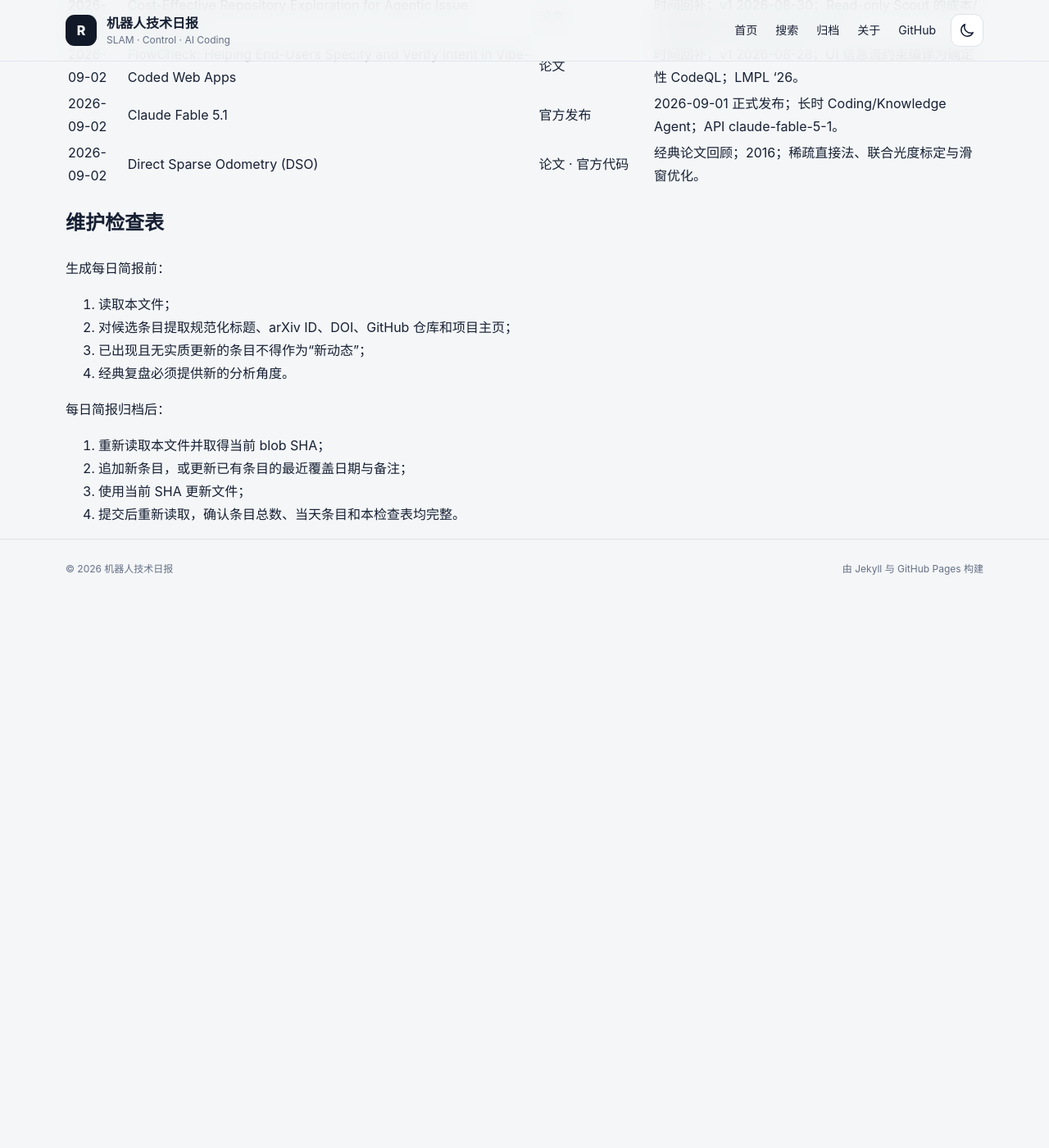
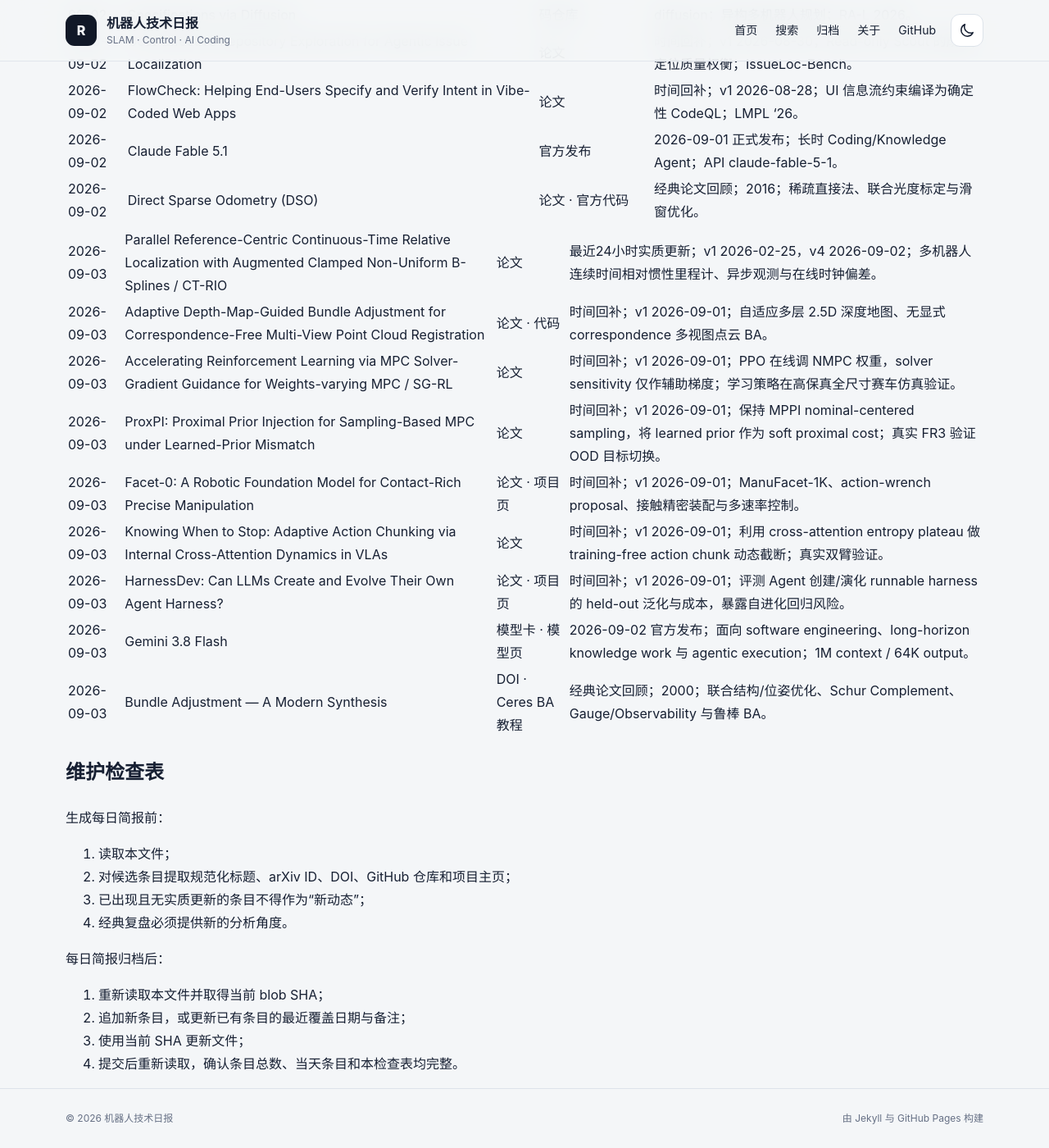
Before and after one commit to helywin/daily, a Jekyll site: the page built from robotics-brief-covered-items.md, in a window 1280 px wide and 1400 px high, scrolled down 30937 px. Shown: the whole window at 82% size. Built offline with Jekyll 4.4.1, drawn with Linux system fonts in a browser that asks for light colours; our own code applies the rules of GitHub Pages for plain Markdown files; before the commit the page ends 31667 px from its top, so only the background shows below that; some of the changed text lies outside the part shown.

Commit message:
docs: update robotics brief coverage index for 2026-09-03

```diff
--- a/robotics-brief-covered-items.md
+++ b/robotics-brief-covered-items.md
@@ -1,6 +1,6 @@
 # 机器人技术简报已覆盖条目索引
 
-> 最后更新：2026-09-02（Asia/Shanghai）
+> 最后更新：2026-09-03（Asia/Shanghai）
 >
 > 用途：每日简报选题前强制查重。本文件保留全部历史条目的最近覆盖日期、规范标题、至少一个可直接访问的原始来源和必要备注。
 >
@@ -63,6 +63,8 @@
 > 2026-09-01 新增 8 条主动态与 1 条经典论文回顾，共 478 条。
 >
 > 2026-09-02 新增 8 条主动态与 1 条经典论文回顾，共 487 条。
+>
+> 2026-09-03 新增 8 条主动态与 1 条经典论文回顾，共 496 条。
 
 ## 已核验条目
 
@@ -563,6 +565,17 @@
 | 2026-09-02 | Claude Fable 5.1 | [官方发布](https://www.anthropic.com/claude/fable) | 2026-09-01 正式发布；长时 Coding/Knowledge Agent；API claude-fable-5-1。 |
 | 2026-09-02 | Direct Sparse Odometry (DSO) | [论文](https://arxiv.org/abs/1607.02565) · [官方代码](https://github.com/JakobEngel/dso) | 经典论文回顾；2016；稀疏直接法、联合光度标定与滑窗优化。 |
 
+
+| 2026-09-03 | Parallel Reference-Centric Continuous-Time Relative Localization with Augmented Clamped Non-Uniform B-Splines / CT-RIO | [论文](https://arxiv.org/abs/2602.22006) | 最近24小时实质更新；v1 2026-02-25，v4 2026-09-02；多机器人连续时间相对惯性里程计、异步观测与在线时钟偏差。 |
+| 2026-09-03 | Adaptive Depth-Map-Guided Bundle Adjustment for Correspondence-Free Multi-View Point Cloud Registration | [论文](https://arxiv.org/abs/2609.01089) · [代码](https://github.com/YiranZhou-Robotics/ADM-BA) | 时间回补；v1 2026-09-01；自适应多层 2.5D 深度地图、无显式 correspondence 多视图点云 BA。 |
+| 2026-09-03 | Accelerating Reinforcement Learning via MPC Solver-Gradient Guidance for Weights-varying MPC / SG-RL | [论文](https://arxiv.org/abs/2609.01061) | 时间回补；v1 2026-09-01；PPO 在线调 NMPC 权重，solver sensitivity 仅作辅助梯度；学习策略在高保真全尺寸赛车仿真验证。 |
+| 2026-09-03 | ProxPI: Proximal Prior Injection for Sampling-Based MPC under Learned-Prior Mismatch | [论文](https://arxiv.org/abs/2609.00941) | 时间回补；v1 2026-09-01；保持 MPPI nominal-centered sampling，将 learned prior 作为 soft proximal cost；真实 FR3 验证 OOD 目标切换。 |
+| 2026-09-03 | Facet-0: A Robotic Foundation Model for Contact-Rich Precise Manipulation | [论文](https://arxiv.org/abs/2609.01596) · [项目页](https://pine-lab-ntu.github.io/facet-0/) | 时间回补；v1 2026-09-01；ManuFacet-1K、action-wrench proposal、接触精密装配与多速率控制。 |
+| 2026-09-03 | Knowing When to Stop: Adaptive Action Chunking via Internal Cross-Attention Dynamics in VLAs | [论文](https://arxiv.org/abs/2609.00908) | 时间回补；v1 2026-09-01；利用 cross-attention entropy plateau 做 training-free action chunk 动态截断；真实双臂验证。 |
+| 2026-09-03 | HarnessDev: Can LLMs Create and Evolve Their Own Agent Harness? | [论文](https://arxiv.org/abs/2609.01437) · [项目页](https://self-developing-agents.github.io/) | 时间回补；v1 2026-09-01；评测 Agent 创建/演化 runnable harness 的 held-out 泛化与成本，暴露自进化回归风险。 |
+| 2026-09-03 | Gemini 3.8 Flash | [模型卡](https://deepmind.google/models/model-cards/gemini-3-8-flash/) · [模型页](https://deepmind.google/models/gemini/flash/) | 2026-09-02 官方发布；面向 software engineering、long-horizon knowledge work 与 agentic execution；1M context / 64K output。 |
+| 2026-09-03 | Bundle Adjustment — A Modern Synthesis | [DOI](https://doi.org/10.1007/3-540-44480-7_21) · [Ceres BA 教程](https://ceres-solver.readthedocs.io/latest/nnls_tutorial.html#bundle-adjustment) | 经典论文回顾；2000；联合结构/位姿优化、Schur Complement、Gauge/Observability 与鲁棒 BA。 |
+
 ## 维护检查表
 
 生成每日简报前：
```
Also changed, not shown: .github/workflows/update-robotics-index-2026-09-03.yml (deleted).
